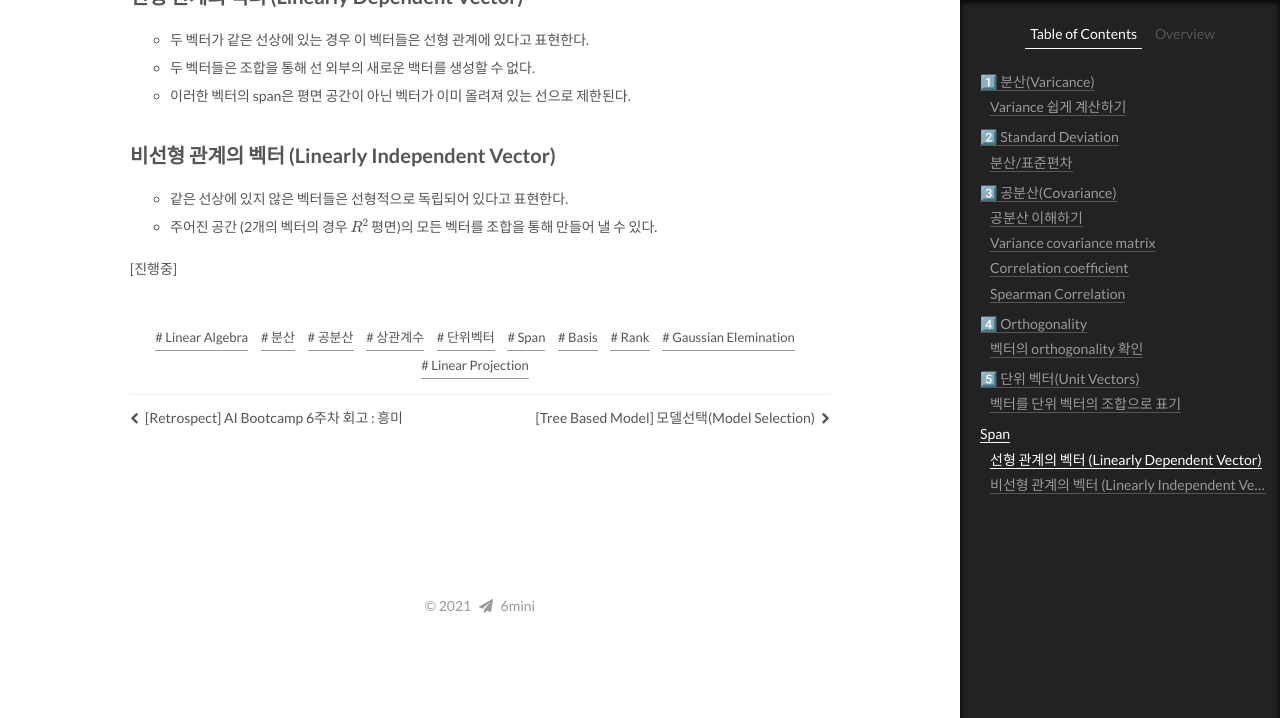
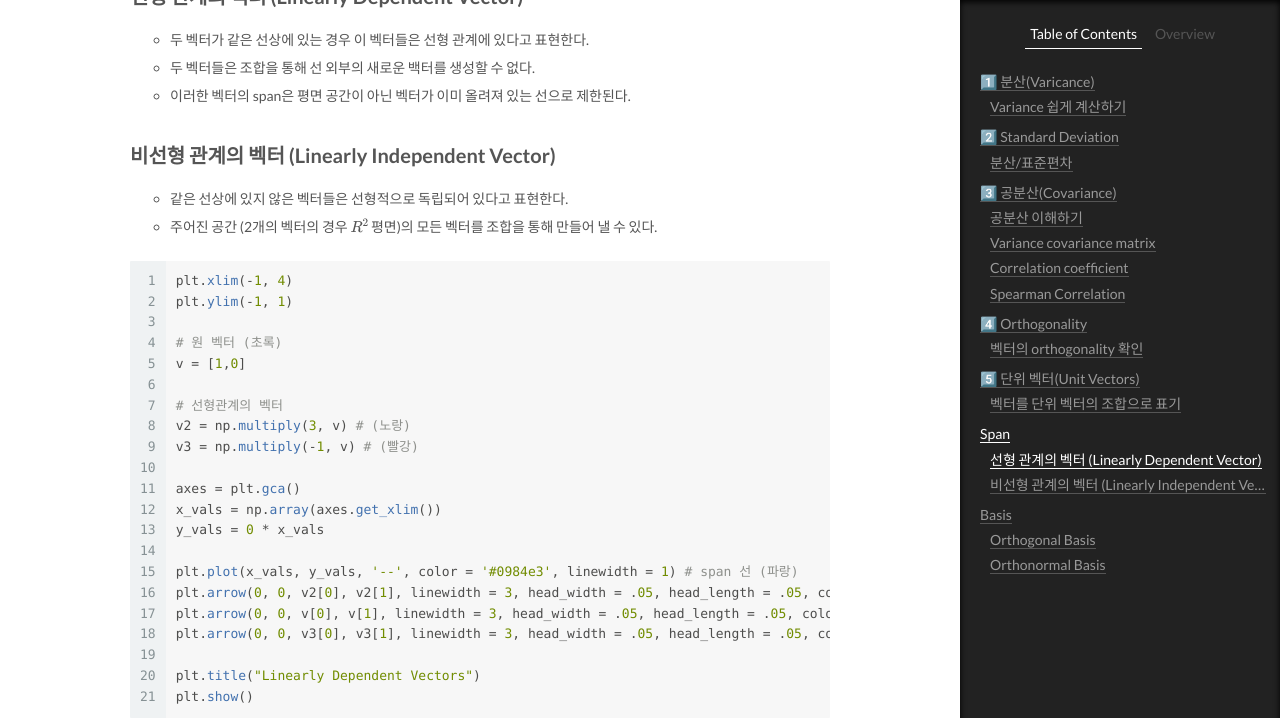
Before and after one commit to 6mini/6mini.github.io, a Jekyll site: the page built from _posts/2021-08-21-la2.md, in a window 1280 px wide and 1400 px high, scrolled down 10467 px. Shown: the top 718 px of the window. Built offline with Jekyll 4.4.1, drawn with Linux system fonts in a browser that asks for light colours; formulas are drawn with MathJax 3; comment, search, counter and statistics services are not loaded; some of the changed text lies outside the part shown; grey boxes are pictures that could not be loaded.

Commit message:
Post Python Basics

````diff
--- a/_posts/2021-08-21-la2.md
+++ b/_posts/2021-08-21-la2.md
@@ -307,4 +307,57 @@ plt.show()
 - 같은 선상에 있지 않은 벡터들은 선형적으로 독립되어 있다고 표현한다.
 - 주어진 공간 (2개의 벡터의 경우 $R^2$ 평면)의 모든 벡터를 조합을 통해 만들어 낼 수 있다.
 
-[진행중]
+```py
+plt.xlim(-1, 4)
+plt.ylim(-1, 1)
+
+# 원 벡터 (초록)
+v = [1,0]
+
+# 선형관계의 벡터
+v2 = np.multiply(3, v) # (노랑)
+v3 = np.multiply(-1, v) # (빨강)
+
+axes = plt.gca()
+x_vals = np.array(axes.get_xlim())
+y_vals = 0 * x_vals
+
+plt.plot(x_vals, y_vals, '--', color = '#0984e3', linewidth = 1) # span 선 (파랑)
+plt.arrow(0, 0, v2[0], v2[1], linewidth = 3, head_width = .05, head_length = .05, color = '#fdcb6e')
+plt.arrow(0, 0, v[0], v[1], linewidth = 3, head_width = .05, head_length = .05, color = '#00b894')
+plt.arrow(0, 0, v3[0], v3[1], linewidth = 3, head_width = .05, head_length = .05, color = '#d63031')
+
+plt.title("Linearly Dependent Vectors")
+plt.show()
+```
+
+![스크린샷 2021-09-16 01 29 44](https://user-images.githubusercontent.com/79494088/133472760-b58149c5-84b4-43bc-b894-8d2deea21ce2.png)
+
+```py
+# 선형 관계에 있지 않은 벡터
+
+plt.xlim(-2, 3.5)
+plt.ylim(-.5, 1.5)
+
+a = [-1.5, .5]
+b = [3, 1]
+plt.arrow(0, 0, a[0], a[1], linewidth = 3, head_width = .05, head_length = .05, color = '#74b9ff')
+plt.arrow(0, 0, b[0], b[1], linewidth = 3, head_width = .05, head_length = .05, color = '#e84393')
+
+plt.title("Linearly Independent Vectors")
+plt.show()
+```
+
+![스크린샷 2021-09-16 01 30 15](https://user-images.githubusercontent.com/79494088/133472843-af3bcfca-f93f-4d4e-87fc-f7b034e68f96.png)
+
+# Basis
+- 벡터 공간 $V$ 의 basis는, $V$ 라는 공간을 채울 수 있는 선형 관계에 있지 않은 벡터들의 모음이다.(Span의 역개념)
+- cf. 위의 그림에서 2개의 벡터 (빨강, 파랑)는 벡터 공간 $\mathbb{R}^2$ 의 basis 이다.
+
+## Orthogonal Basis
+- Orthogonal Basis : Basis에 추가로 Orthogonal 한 조건이 붙는, 즉 주어진 공간을 채울 수 있는 서로 수직인 벡터들
+
+## Orthonormal Basis
+- Orthonormal Basis : Orthogonal Basis에 추가로 Normalized 조건이 붙은 것으로, 길이가 서로 1인 벡터들
+
+[작성중]
````
Also changed, not shown: _posts/2021-09-16-python.md (added, +215 -0 lines), _posts/2021-09-15-dbapi2.md (renamed from _posts/2021-09-14-dbapi2.md).
